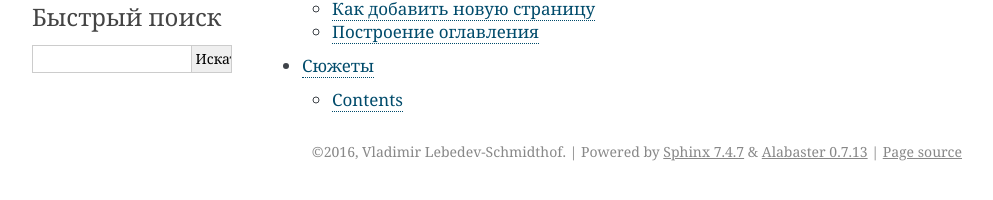
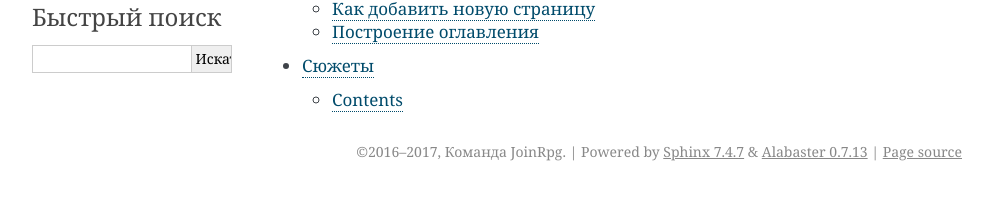
Before and after one commit to joinrpg/joinrpg-docs, a Sphinx documentation site: the page built from docs/index.rst, in a window 1280 px wide. Shown: the part 181-381 px from the top of the page, without its empty margins (148-1141 px from the left). Built offline with Sphinx 7.4.7, drawn with Linux system fonts in a browser that asks for light colours.

Commit message:
Update conf.py

```diff
--- a/docs/conf.py
+++ b/docs/conf.py
@@ -55,8 +55,8 @@ source_suffix = ['.rst', '.md']
 master_doc = 'index'
 
 # General information about the project.
-project = u'RST-Test'
-copyright = u'2016, Vladimir Lebedev-Schmidthof'
+project = u'JoinRpg'
+copyright = u'2016–2017, Команда JoinRpg'
 author = u'Vladimir Lebedev-Schmidthof'
 
 # The version info for the project you're documenting, acts as replacement for
@@ -268,8 +268,8 @@ latex_elements = {
 # (source start file, target name, title,
 #  author, documentclass [howto, manual, or own class]).
 latex_documents = [
-    (master_doc, 'RST-Test.tex', u'RST-Test Documentation',
-     u'Vladimir Lebedev-Schmidthof', 'manual'),
+    (master_doc, 'JoinRpg.tex', u'JoinRpg docs',
+     u'JoinRpg team', 'manual'),
 ]
 
 # The name of an image file (relative to this directory) to place at the top of
```
